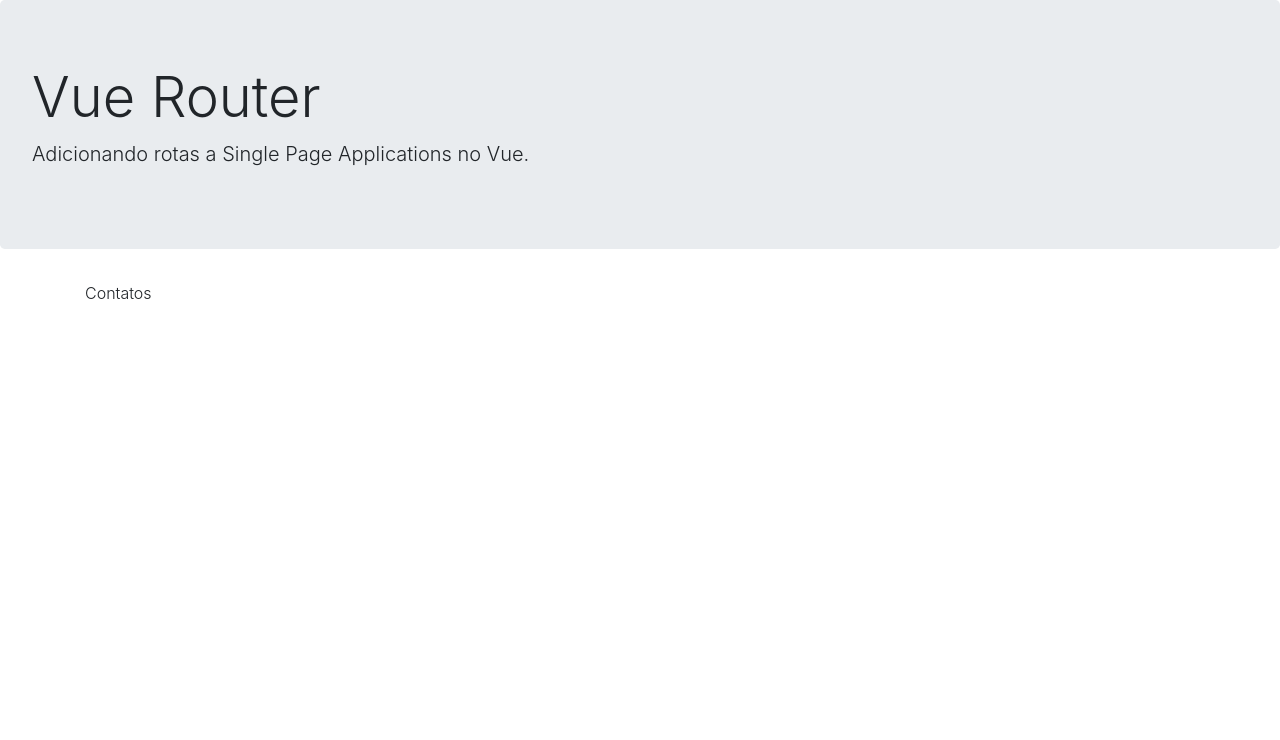
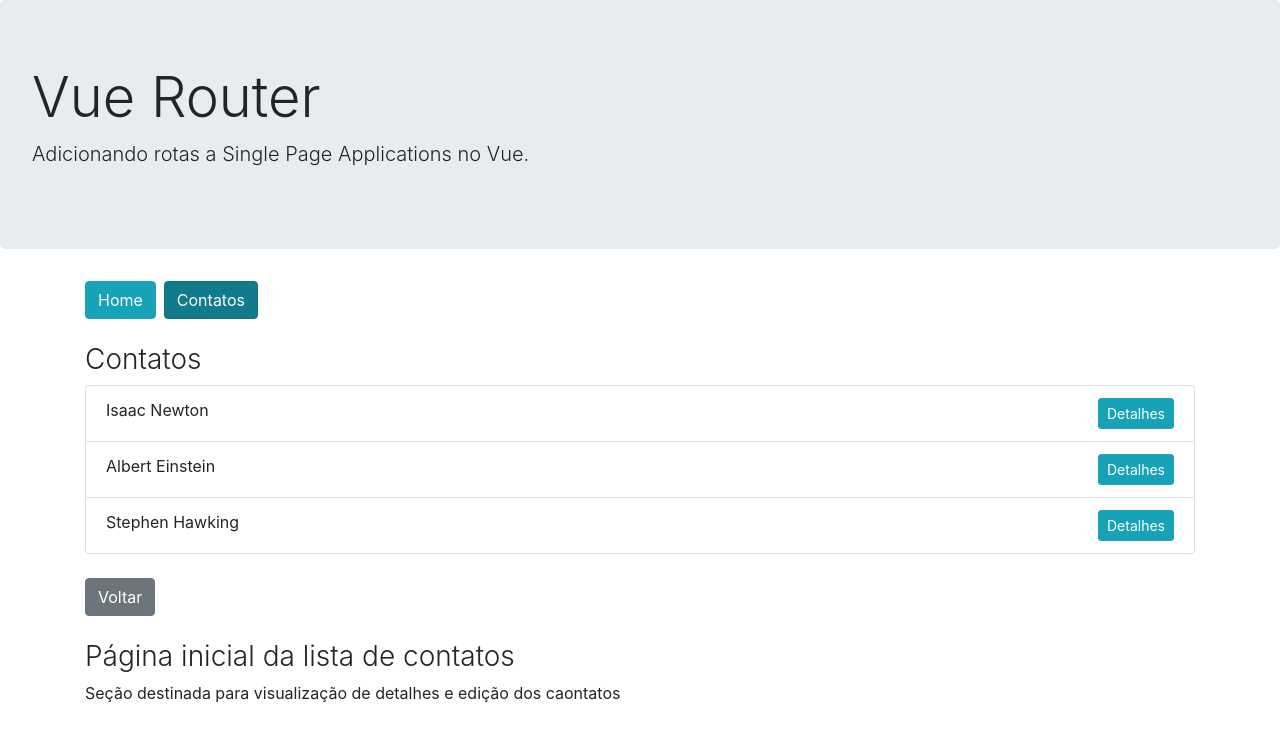
Before and after one commit to Fabjao/vue-rotas, a Vue app: page /contatos in a window 1280 px wide. Shown: the top 740 px of the page. Built offline with nearby package versions, Linux system fonts and the light colour scheme.

Commit message:
Continuação da aula

```diff
--- a/src/App.vue
+++ b/src/App.vue
@@ -6,7 +6,12 @@
     </div>
 
     <div class="container">
-      <div class="font-weight-light">Contatos</div>
+      <router-link to="/" class="btn btn-info mb-4 mr-2" exact>
+      Home</router-link>
+      <router-link :to="{path:'/contatos'}" class="btn btn-info mb-4 mr-2">
+      Contatos</router-link>
+
+      <router-view></router-view>
     </div>
   </div>
 </template>
--- /dev/null
+++ b/src/components/contatos/ContatosLista.vue
@@ -0,0 +1,38 @@
+<template>
+  <div>
+    <h3 class="font-weight-light">Contatos</h3>
+
+    <ul class="list-group" v-if="contatos.length > 0">
+      <ContatoLIstaItem
+        class="list-group-item"
+        v-for="contato in contatos"
+        :key="contato.id"
+        :contato="contato"
+      />
+    </ul>
+    <p v-else>Nenhum contato cadastrado</p>
+    <button class="btn btn-secondary mt-4 mb-4" @click="voltar">Voltar</button>
+  </div>
+</template>
+<script>
+import ContatoLIstaItem from "./ContatosListaIten.vue";
+export default {
+  components: {
+    ContatoLIstaItem
+  },
+  data() {
+    return {
+      contatos: [
+        { id: 1, nome: "Isaac Newton", email: "isaac@email.com" },
+        { id: 2, nome: "Albert Einstein", email: "eisntei@email.com" },
+        { id: 3, nome: "Stephen Hawking", email: "stephen@email.com" }
+      ]
+    };
+  },
+  methods: {
+    voltar(event) {
+      this.$router.back();
+    }
+  }
+};
+</script>
--- /dev/null
+++ b/src/components/contatos/ContatosListaIten.vue
@@ -0,0 +1,37 @@
+<template>
+  <li>
+    <span>{{contato.nome}}</span>
+    <!--<router-link class="btn btn-info btn-sm float-right"
+    :to="`/contatos/${contato.id}`"
+    >Detalhes</router-link> Navegando nas rotas-->
+    <router-link
+      class="btn btn-info btn-sm float-right"
+      :to="{name:'contato',params:{id: contato.id}}"
+    >Detalhes</router-link>
+
+    <!-- <button  class="btn btn-info btn-sm float-right"
+    @click="verDetalhes">
+        Detalhes
+    </button> -->
+  </li>
+</template>
+
+<script>
+export default {
+  props: {
+    contato: {
+      type: Object,
+      required: true
+    }
+  },
+  methods:{
+      verDetalhes(event){
+          //this.$router.push(`/contatos/${this.contato.id}`) //Padrão
+        //   this.$router.push({path: `/contatos/${this.contato.id}`}) //Não funcionando assim com esses paramentros vai para a home
+          //this.$router.push({path: '/contatos/',params: {id :this.contato.id}})
+          //this.$router.push({name: 'contato',params: {id: this.contato.id}})
+          this.$router.replace({name : 'contato',params: {id: this.contato.id}})
+      }
+  }
+};
+</script>
--- a/src/main.js
+++ b/src/main.js
@@ -1,15 +1,10 @@
 import Vue from 'vue'
-import VueRouter from 'vue-router'
+import router from './router'
 import App from './App.vue'
 
-Vue.config.productionTip = false
-
-Vue.use(VueRouter)
-
-const router = new VueRouter({
-  routes:[]
-})
+Vue.config.produtionTip = false
 
 new Vue({
+  router,
   render: h => h(App),
 }).$mount('#app')
--- /dev/null
+++ b/src/router.js
@@ -0,0 +1,31 @@
+import Vue from 'vue'
+import VueRouter from 'vue-router'
+import Contatos from './views/contatos/Contatos.vue'
+import Home from './views/Home.vue'
+import ContatoDetalhe from './views/contatos/ContatoDetalhes.vue'
+import ContatosHome from './views/contatos/ContatosHome.vue'
+import ContatoEditar from './views/contatos/ContatoEditar.vue'
+
+Vue.use(VueRouter)
+
+export default new VueRouter({
+  mode: 'history',
+  linkExactActiveClass: 'active',
+  routes: [
+    {
+      path: '/contatos', component: Contatos,
+      children: [
+        { path: ':id', component: ContatoDetalhe, name: 'contato' },
+        {
+          path: ':id/editar',
+          components: {
+            default: ContatoEditar,
+            'contato-detalhe' :ContatoDetalhe
+          }
+        },
+        { path: '', component: ContatosHome }
+      ]
+    },
+    { path: '/', component: Home }
+  ]
+})
--- /dev/null
+++ b/src/views/Home.vue
@@ -0,0 +1,6 @@
+<template>
+<div>
+    <h3 class="font-weight-light">Home</h3>
+    <p>Cadastro de contatos com Vue + Vue Router</p>
+</div>
+</template>
--- /dev/null
+++ b/src/views/contatos/ContatoDetalhes.vue
@@ -0,0 +1,28 @@
+<template>
+  <div>
+    <h3 class="font weight-light">Detalhe do conato do id {{ id }}</h3>
+    <router-link :to="`/contatos/${id}/editar`" class="btn btn-primary">Editar</router-link>
+  </div>
+</template>
+
+<script>
+export default {
+  data() {
+    return {
+      id: this.$route.params.id
+    };
+  },
+  /*watch: {
+    $route(to, from) {
+      this.id = to.params.id;
+    }
+  },*/
+  beforeRouteUpdate(to, from, next) {
+    this.id = to.params.id;
+    next();
+  },
+  created() {
+    console.log("Parâmetro da rota:", this.$route.params);
+  }
+};
+</script>
--- /dev/null
+++ b/src/views/contatos/ContatoEditar.vue
@@ -0,0 +1,8 @@
+<template>
+  <div>
+    <h3 class="font-weight-light">Editar contato com id: {{$route.params.id}}</h3>
+    <button
+    class="btn btn-secondary mt-4 mb-4"
+    @click="$router.back()">Voltar</button>
+  </div>
+</template>
--- a/src/views/contatos/Contatos.vue
+++ b/src/views/contatos/Contatos.vue
@@ -0,0 +1,16 @@
+<template>
+  <div>
+    <ContatoLista/>
+    <router-view></router-view>
+    <router-view name="contato-detalhe"></router-view>
+  </div>
+</template>
+
+<script>
+import ContatoLista from "./../../components/contatos/ContatosLista.vue";
+export default {
+  components: {
+    ContatoLista
+  }
+};
+</script>
--- /dev/null
+++ b/src/views/contatos/ContatosHome.vue
@@ -0,0 +1,6 @@
+<template>
+  <div>
+    <h3 class="font-weight-light">Página inicial da lista de contatos</h3>
+    <p>Seção destinada para visualização de detalhes e edição dos caontatos</p>
+  </div>
+</template>
```
